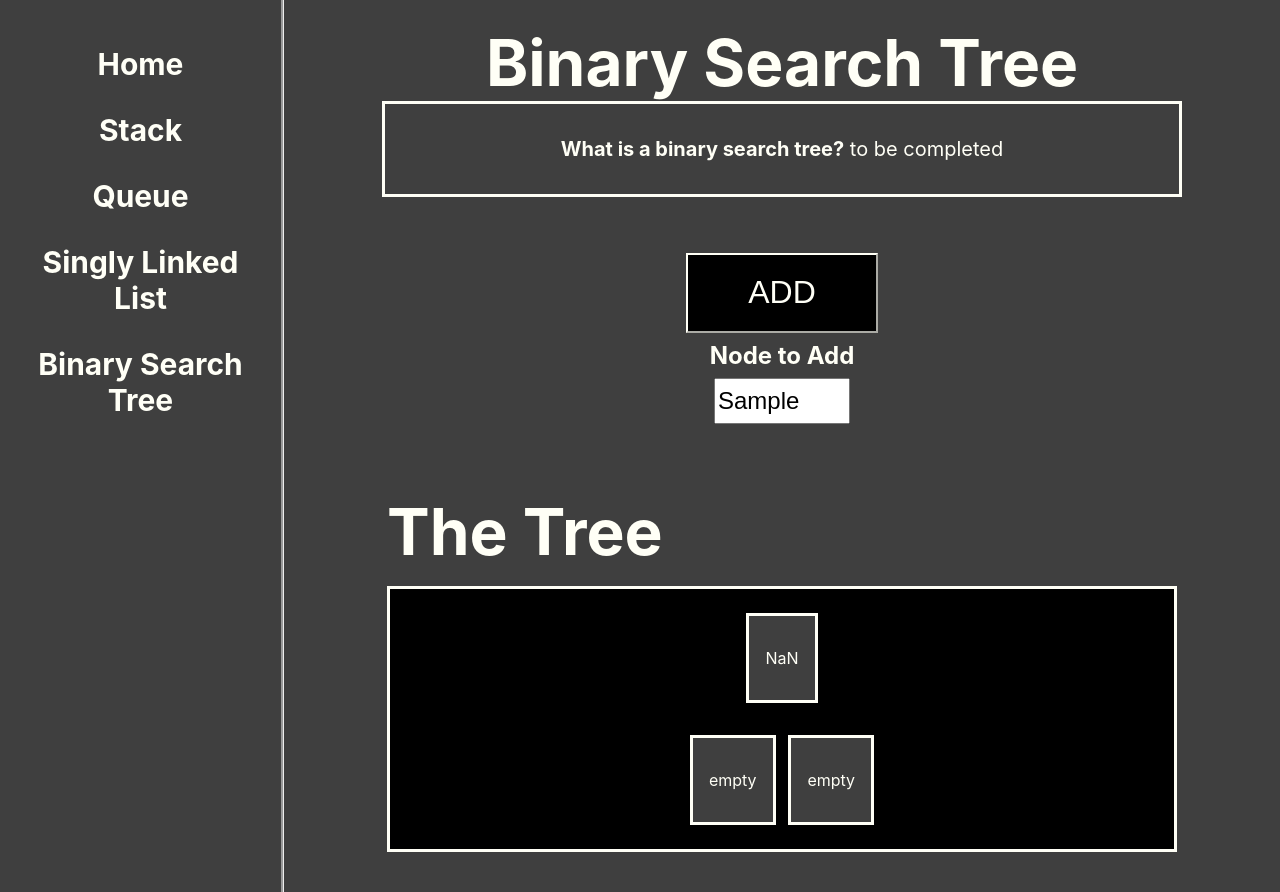
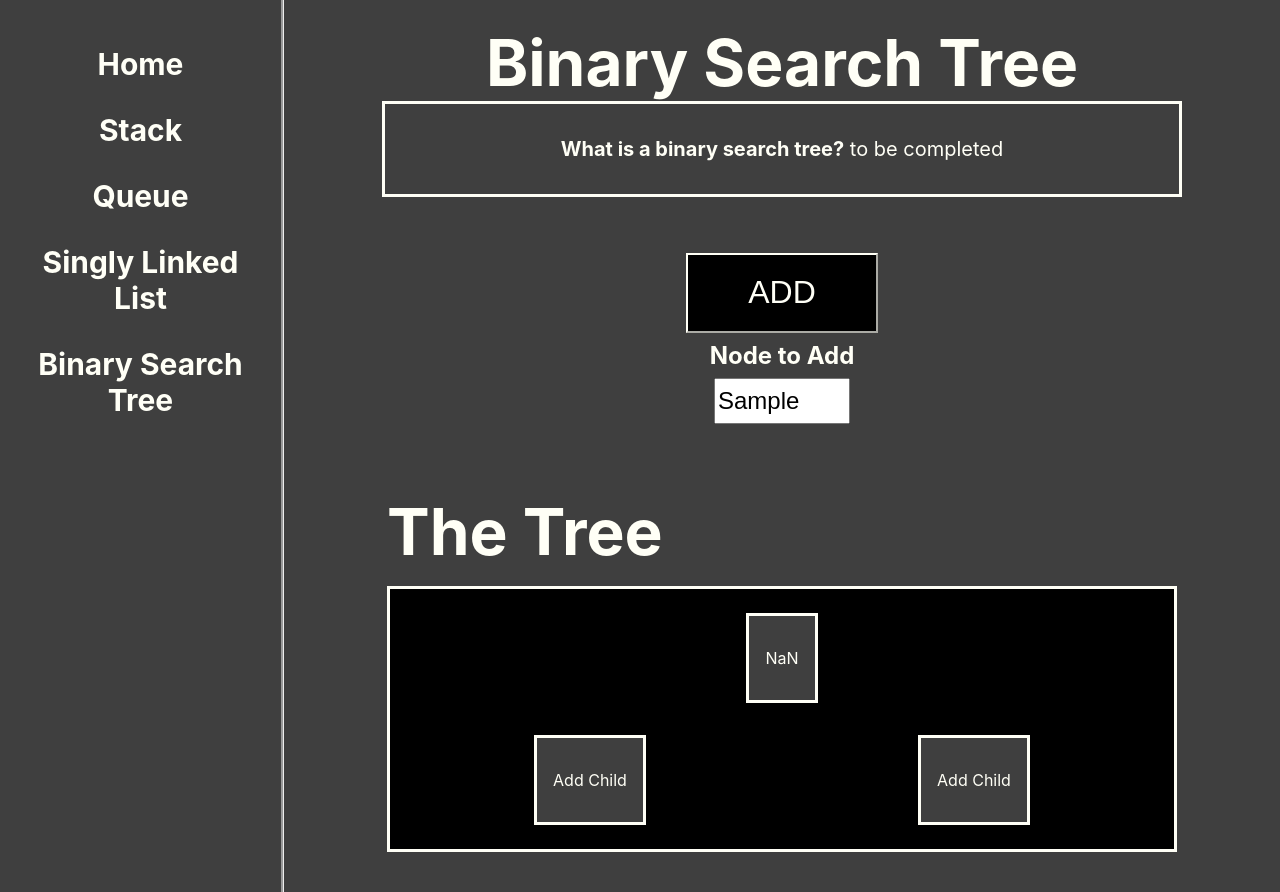
Before and after one commit to k-westbrook/help-my-data-structure, a React (Create React App) app: page /binarysearchtree in a window 1280 px wide. Both pictures are taken after typing "Sample" into the empty fields and a click on the button "ADD". Built offline with nearby package versions, Linux system fonts and the light colour scheme.

Commit message:
updated tree css

```diff
--- a/src/App.css
+++ b/src/App.css
@@ -201,7 +201,7 @@ background-color: #3F3F3F;
 display: flex;
 flex-direction: row;
 flex-wrap:wrap;
-justify-content: center;
+justify-content: space-around;
 }
 
 
--- a/src/Components/BinarySearchTreeComponents/BinarySearchTreeDisplay.js
+++ b/src/Components/BinarySearchTreeComponents/BinarySearchTreeDisplay.js
@@ -17,8 +17,15 @@ export default function BinarySearchTreeDisplay(props) {
                 countItem++;
                 return (
                   <div className="tree-item" key={countItem}>
-                    <p>{node.value}</p>
+                    {(node.value !== "empty") ?
+                      < p > {node.value}</p>
+
+                      :
+                      < p > Add Child</p>
+                    }
                   </div>
+
+
                 )
               })
 
--- a/src/DataStructures/BSTDS.js
+++ b/src/DataStructures/BSTDS.js
@@ -17,8 +17,8 @@ export class BST {
       let newNode = new NodeBST(value);
       while (true) {
         levelCount++;
-        if (value < this.root.value) {
-          if (currentNode.left) {
+        if (value < currentNode.value) {
+          if (currentNode.left && currentNode.left.value !== "empty") {
             currentNode = currentNode.left;
           } else {
             currentNode.left = newNode;
@@ -27,7 +27,7 @@ export class BST {
           }
 
         } else {
-          if (currentNode.right) {
+          if (currentNode.right && currentNode.right.value !== "empty") {
             currentNode = currentNode.right;
           } else {
             currentNode.right = newNode;
```
